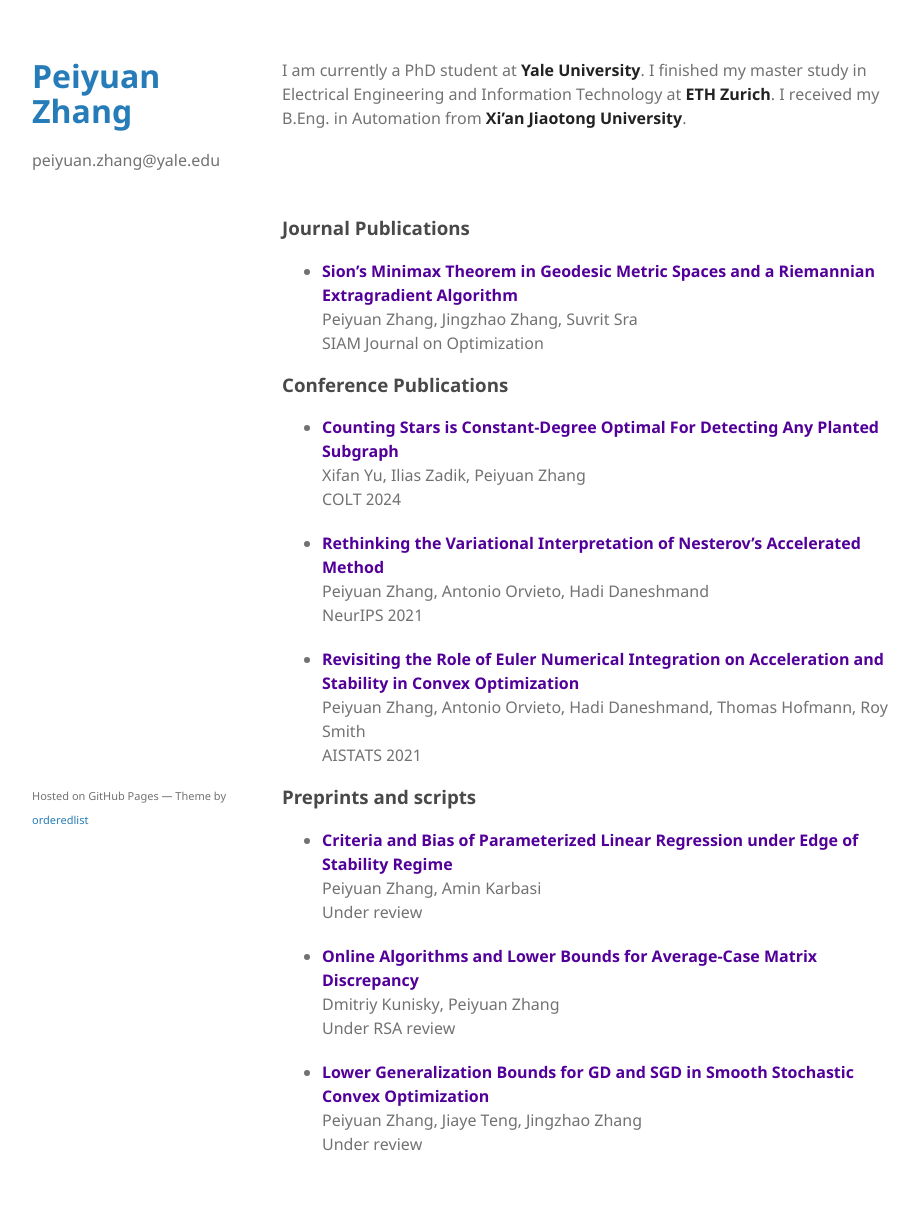
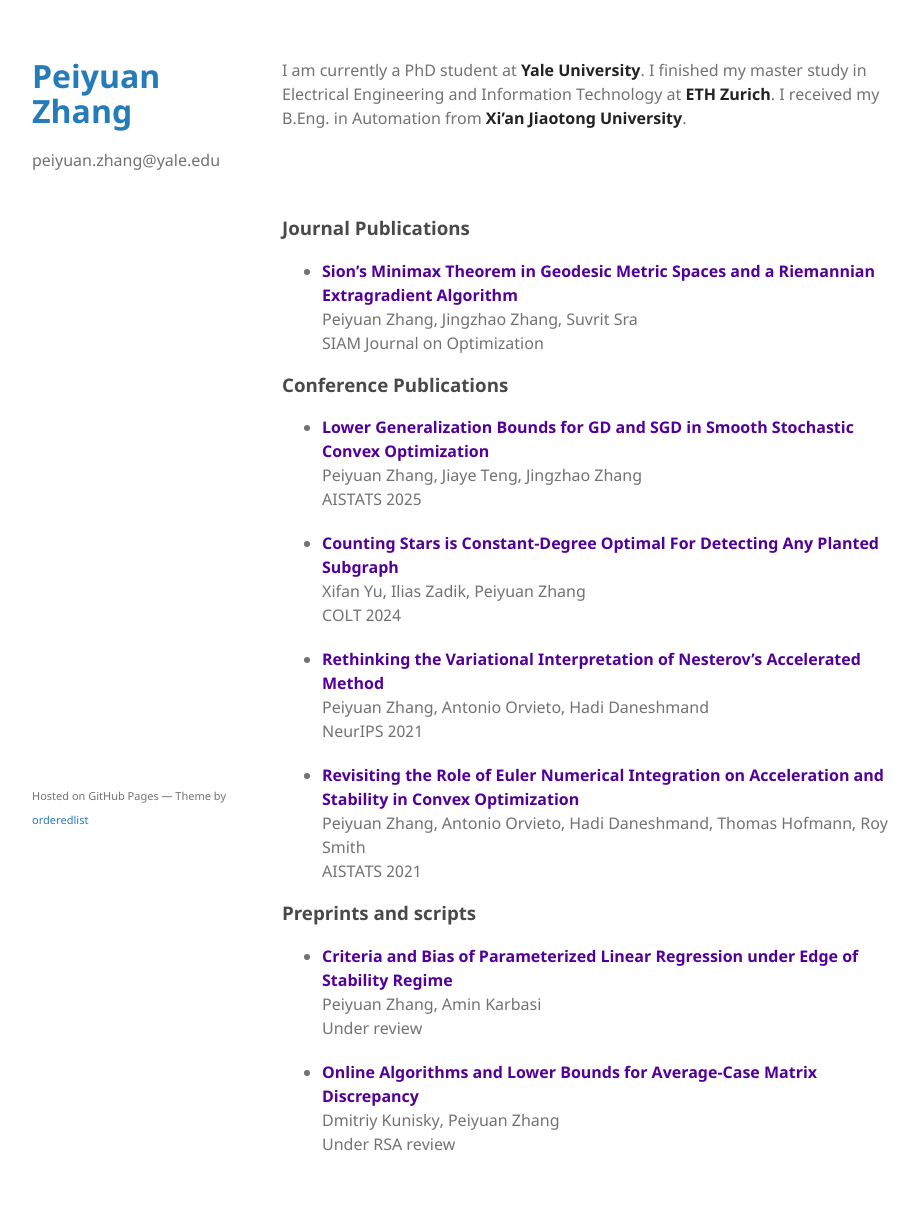
Before and after one commit to phei-iuen/phei-iuen.github.io, a Jekyll site: the page built from index.md, in a window 1280 px wide. Shown: the whole page, without its empty margins (178-1097 px from the left). Built offline with Jekyll 4.4.1, drawn with Linux system fonts in a browser that asks for light colours; part of the change alters nothing that is shown.

Commit message:
Update index.md

```diff
--- a/index.md
+++ b/index.md
@@ -11,6 +11,10 @@ I am currently a PhD student at **Yale University**. I finished my master study
   SIAM Journal on Optimization
 
 ### Conference Publications
+* [**<span style="color:#520099">Lower Generalization Bounds for GD and SGD in Smooth Stochastic Convex Optimization</span>**](https://arxiv.org/abs/2303.10758) <br />
+  Peiyuan Zhang, Jiaye Teng, Jingzhao Zhang <br />
+  AISTATS 2025
+
 * [**<span style="color:#520099">Counting Stars is Constant-Degree Optimal For Detecting Any Planted Subgraph</span>**](https://arxiv.org/pdf/2403.17766) <br />
   Xifan Yu, Ilias Zadik, Peiyuan Zhang <br />
   COLT 2024
@@ -31,7 +35,3 @@ I am currently a PhD student at **Yale University**. I finished my master study
 * [**<span style="color:#520099">Online Algorithms and Lower Bounds for Average-Case Matrix Discrepancy</span>**](https://arxiv.org/abs/2307.10055) <br />
   Dmitriy Kunisky, Peiyuan Zhang <br />
   Under RSA review
-
-* [**<span style="color:#520099">Lower Generalization Bounds for GD and SGD in Smooth Stochastic Convex Optimization</span>**](https://arxiv.org/abs/2303.10758) <br />
-  Peiyuan Zhang, Jiaye Teng, Jingzhao Zhang <br />
-  Under review
```
